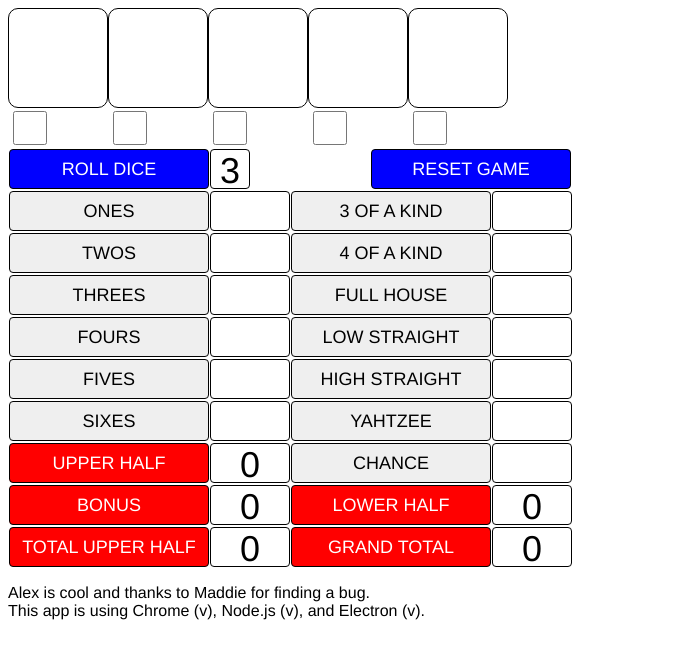
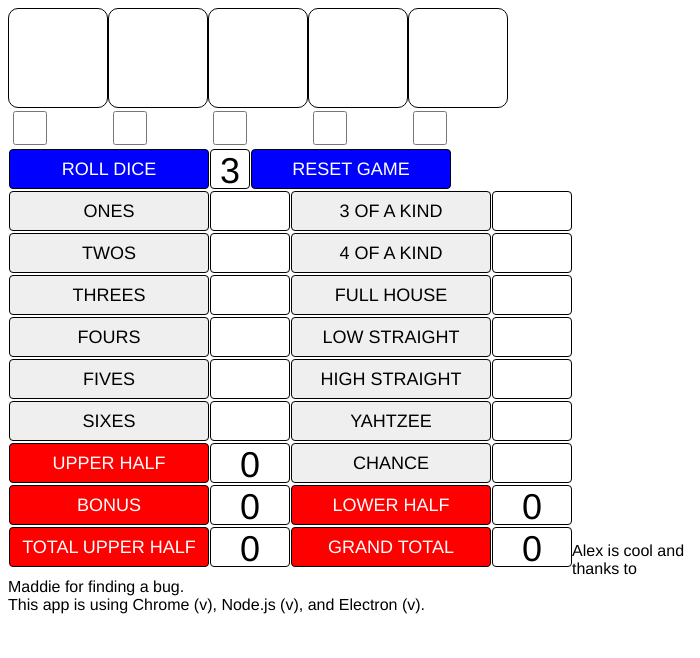
Before and after one commit to alexmacartney/yahtzee, an Electron app: page yahtzee.html in a window 700 px wide. Drawn offline with Linux system fonts and the light colour scheme; no server answers.

Commit message:
html Update

```diff
--- a/yahtzee.html
+++ b/yahtzee.html
@@ -2,18 +2,23 @@
 
 <head>
 
+  <meta charset = 'UTF-8'>
+  <meta http-equiv = 'X-UA-Compatible' content = 'IE = edge'>
+  <meta name = 'viewport' content = 'width = device-width, initial-scale = 1.0'>
   <title>YAHTZEE</title>
   <link rel = 'stylesheet' href = 'style.css'>
 
 </head>
 
-<body>
+<body class = 'light-theme'>
 
   <script src = 'next_round.js'></script>
   <script src = 'x_are_equal.js'></script>
   <script src = 'full_house_checker.js'></script>
   <script src = 'straight_checker.js'></script>
   <script src = 'upper_already_full.js'></script>
+
+  <div class = 'flex-container'>
 
     <div class = 'dice' id = 'dice1'></div>
     <div class = 'dice' id = 'dice2'></div>
@@ -36,7 +41,7 @@
 
     <div class = 'rollsLeft' id = 'rollsLeft'>3</div>
 
-    <button class = 'button_yahtzee blue_offset' id = 'resetGame'>RESET GAME</button>
+    <button class = 'button_yahtzee blue' id = 'resetGame'>RESET GAME</button>
     <script src = 'reset_game.js'></script>
 
     <div class = 'clear'></div>
@@ -142,9 +147,9 @@
 
     <div class = 'score' id = 'grandTotal'>0</div>
 
-    <div class = 'clear'></div>
+    <p id = "info"></p>
 
-    <p id = "info"></p>
+  </div>
 
 </body>
 
```
Lines whose indentation alone changed are shown as unchanged.
